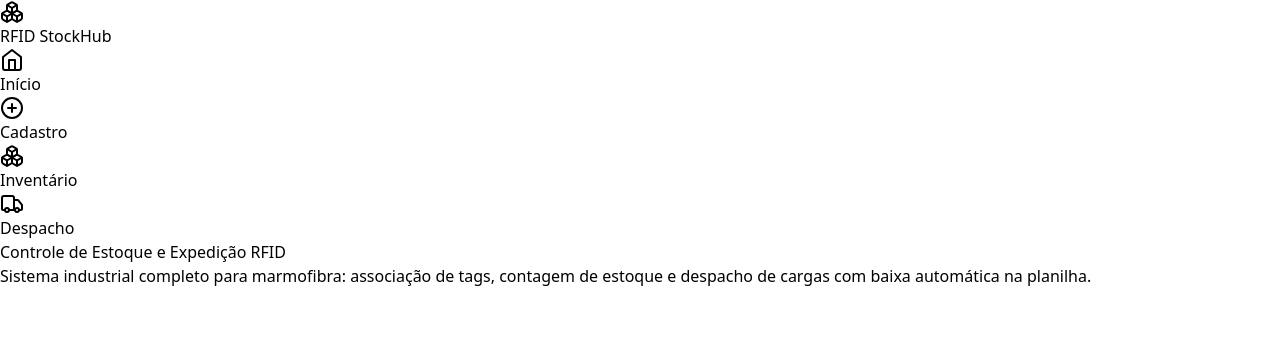
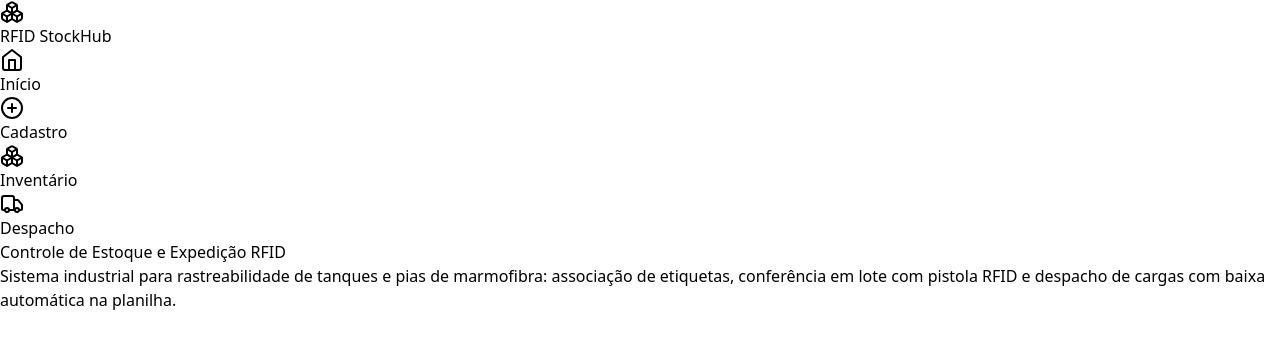
Before and after one commit to lucastqfibra-create/RFID-estoque, a React (Vite) app: page / in a window 1280 px wide. Shown: the top 348 px of the page. Built offline with nearby package versions, Linux system fonts and the light colour scheme; no server answers.

Commit message:
Atualizar o App.jsx

```diff
--- a/src/App.jsx
+++ b/src/App.jsx
@@ -46,7 +46,7 @@ function HomePage() {
     <div className="max-w-2xl mx-auto text-center space-y-6 py-8">
       <h1 className="text-3xl font-extrabold text-slate-900">Controle de Estoque e Expedição RFID</h1>
       <p className="text-slate-600 text-sm leading-relaxed">
-        Sistema industrial completo para marmofibra: associação de tags, contagem de estoque e despacho de cargas com baixa automática na planilha.
+        Sistema industrial para rastreabilidade de tanques e pias de marmofibra: associação de etiquetas, conferência em lote com pistola RFID e despacho de cargas com baixa automática na planilha.
       </p>
     </div>
   )
```
